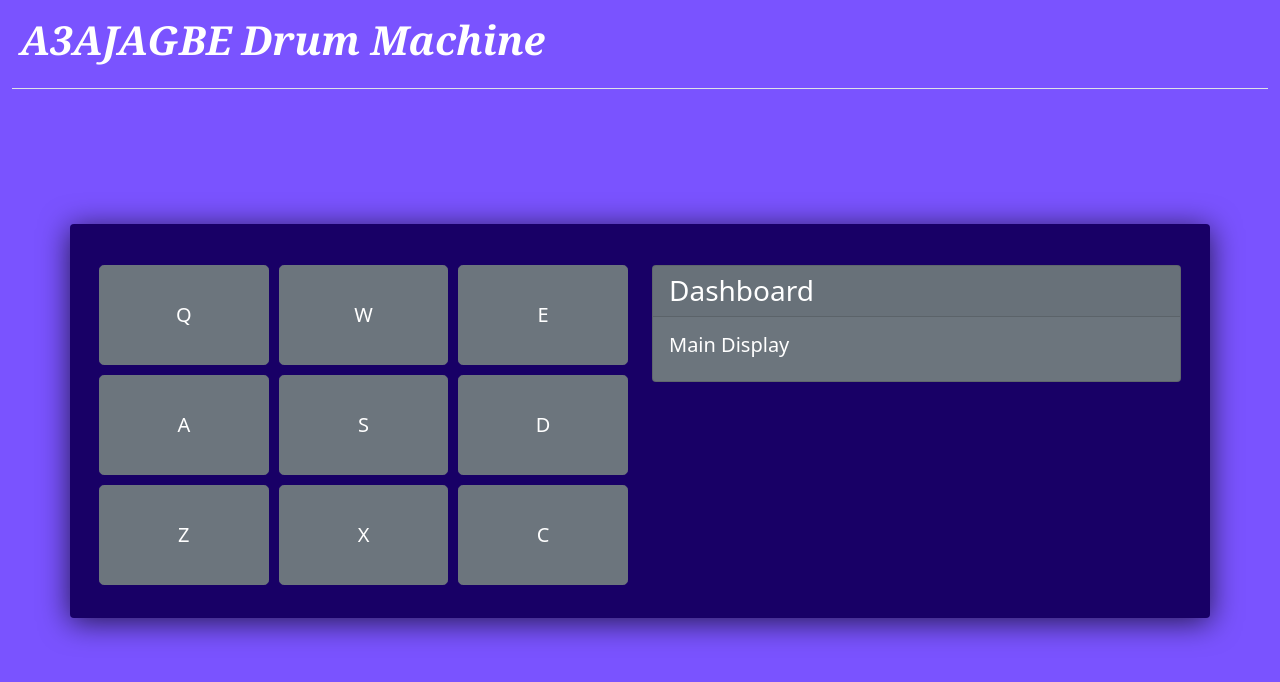
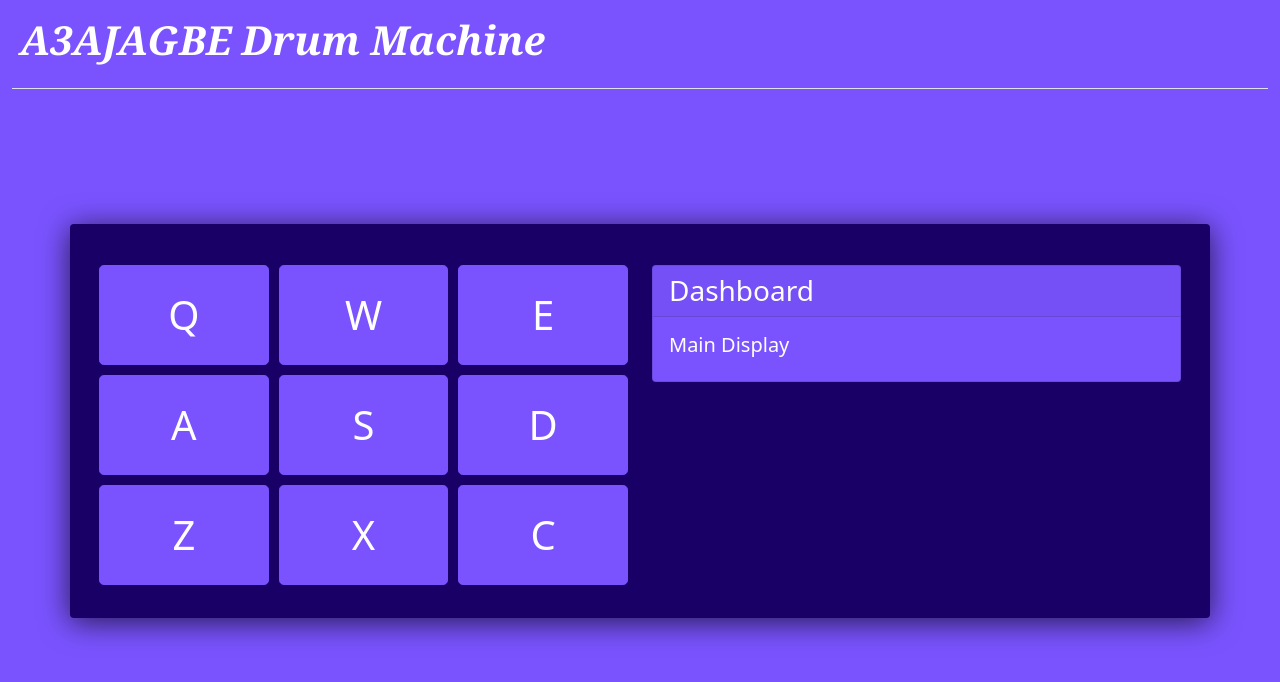
Before and after one commit to A3AJAGBE/react-drum-machine, a React (Create React App) app: page / in a window 1280 px wide. Shown: the top 682 px of the page. Built offline with nearby package versions, Linux system fonts and the light colour scheme.

Commit message:
Update commit

```diff
--- a/src/App.css
+++ b/src/App.css
@@ -22,13 +22,23 @@ border: 1px solid rgba(24, 0, 102, 0.5);
 
 .theme-button {
     background-color: #7A53FF;
-    border: #7A53FF;
+    border-color: #7A53FF;
+    outline: none;
+    box-shadow: none;
 }
 
 .theme-button:hover {
     background-color: #b199ff;
+    border-color: #b199ff;
 }
 
 .theme-card {
     background-color: #7A53FF;
 }
+
+.theme-button:focus {
+    background-color: #8a66ff;
+    border-color: #8a66ff;
+    outline: none;
+    box-shadow: none;
+}
--- a/src/App.js
+++ b/src/App.js
@@ -132,7 +132,7 @@ const DrumPad = (props) => {
 		<Col md={6} className="mb-3 Board-Grid">
 			{
 				HeaterKitSounds.map((sound, index) => {
-					return <Button variant="secondary" size="lg" className="drum-pad" id={index} onClick={() => props.play(sound.keypress)}>
+					return <Button size="lg" className="drum-pad theme-button fs-1" id={index} onClick={() => props.play(sound.keypress)}>
 					{sound.keypress}
 					<audio id={sound.keypress} className="clip" src={sound.url}></audio>
 					</Button>
@@ -156,7 +156,7 @@ class App extends React.Component {
 					<Container id="drum-machine">
 						<Row className="p-3 rounded flex-md-row-reverse g-4" id="Board-Row">
 							<Col md={6} className="">
-								<Card bg="secondary" id="display">
+								<Card id="display" className="theme-card">
 									<Card.Header as="h3">Dashboard </Card.Header>
 									<Card.Body>
 										<Card.Title>Main Display</Card.Title>
```
